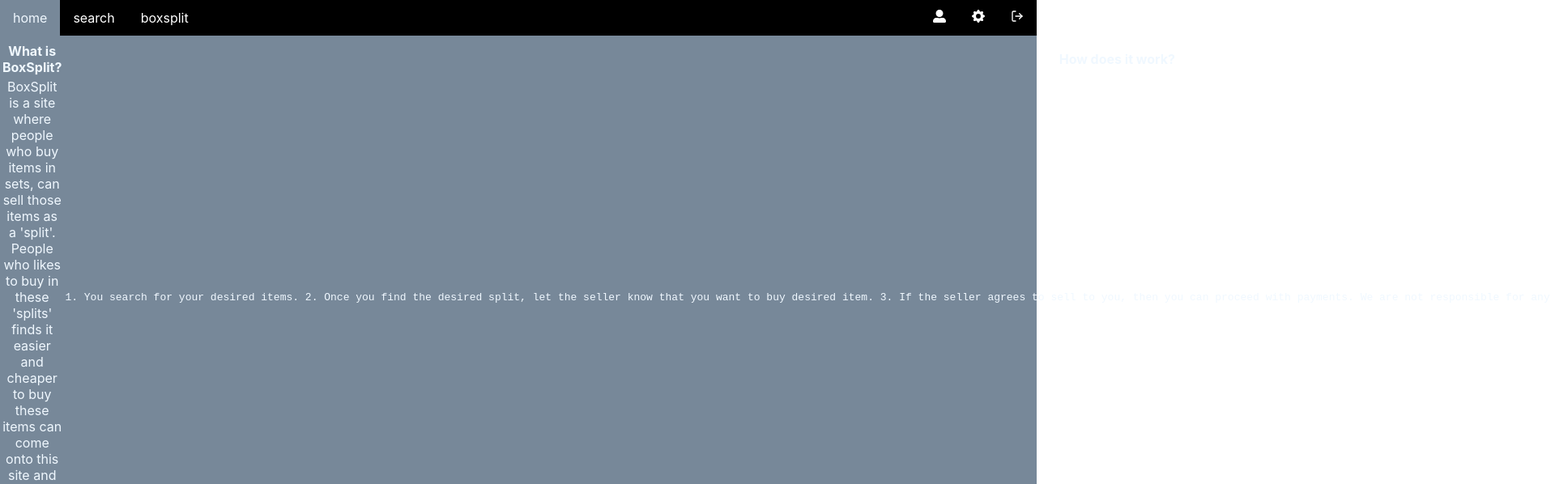
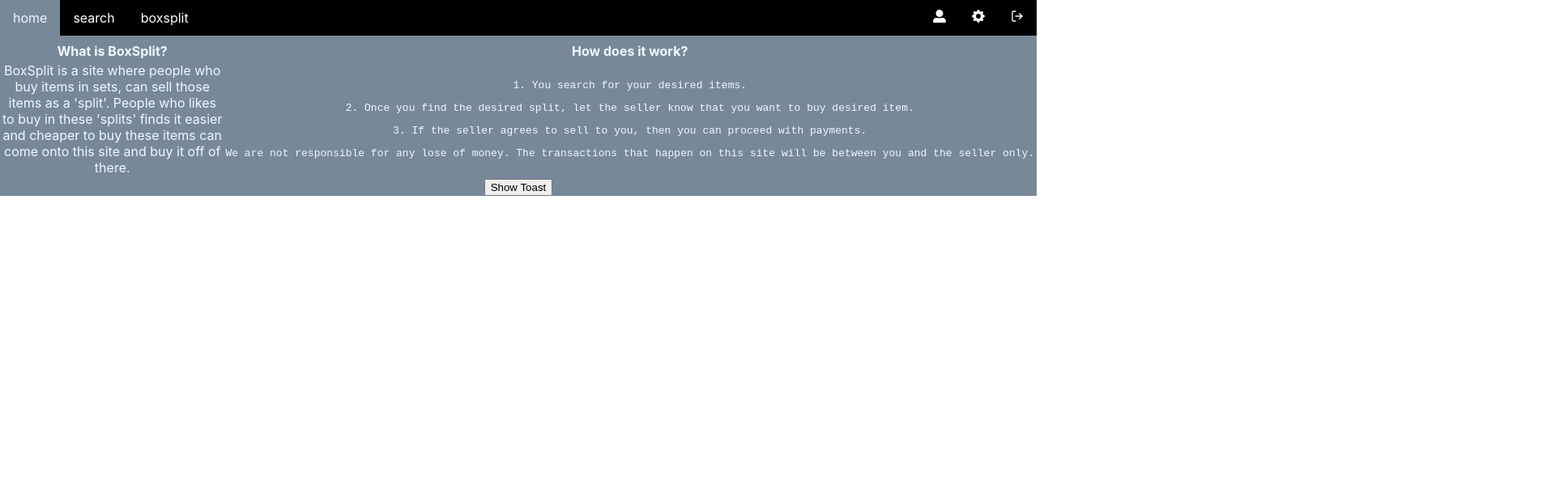
Before and after one commit to iKoogar/boxsplit-react, a React (Create React App) app in the folder my-app/: page / in a window 1280 px wide. Shown: the top 598 px of the page at 81% size, 1920 px wide, since content can reach past the window. Built offline with nearby package versions, Linux system fonts and the light colour scheme.

Commit message:
Add files via upload

```diff
--- a/my-app/src/App.js
+++ b/my-app/src/App.js
@@ -57,10 +57,17 @@
               <td>
                 <pre>
                   1. You search for your desired items.
+                </pre>
+                <pre>
                   2. Once you find the desired split, let the seller know that you want to buy desired item.
+                </pre>
+                <pre>
                   3. If the seller agrees to sell to you, then you can proceed with payments.
-                  We are not responsible for any lose of money. The transactions that happen on this site will be between you and the seller only.
                 </pre>
+                <pre>
+                We are not responsible for any lose of money. The transactions that happen on this site will be between you and the seller only.
+                </pre>
+
               </td>
             </tr>
           </table>
```
